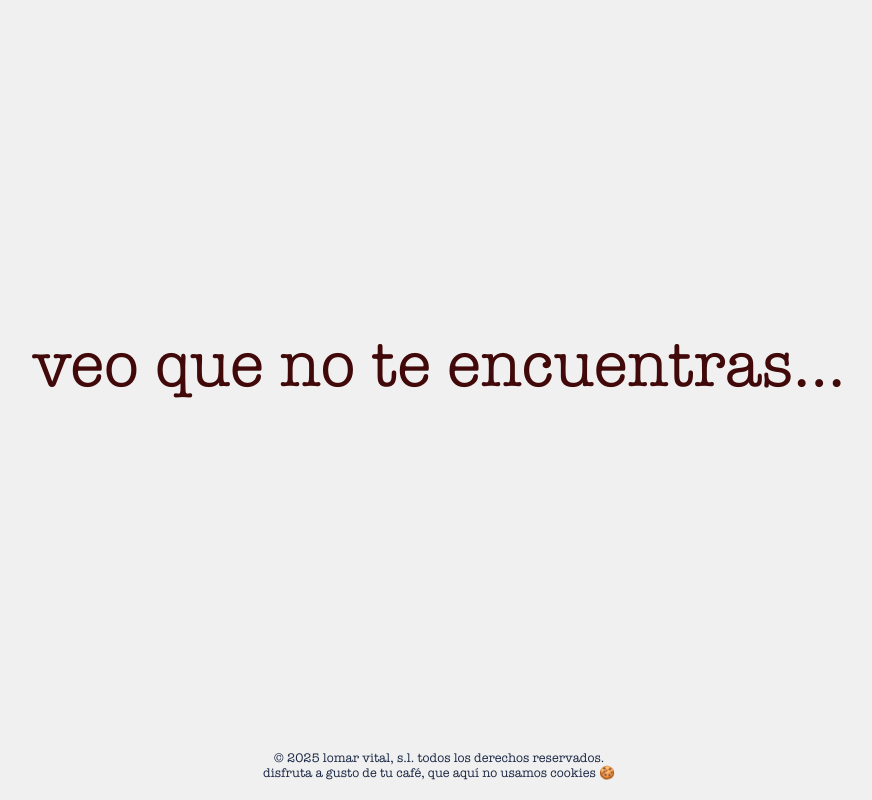
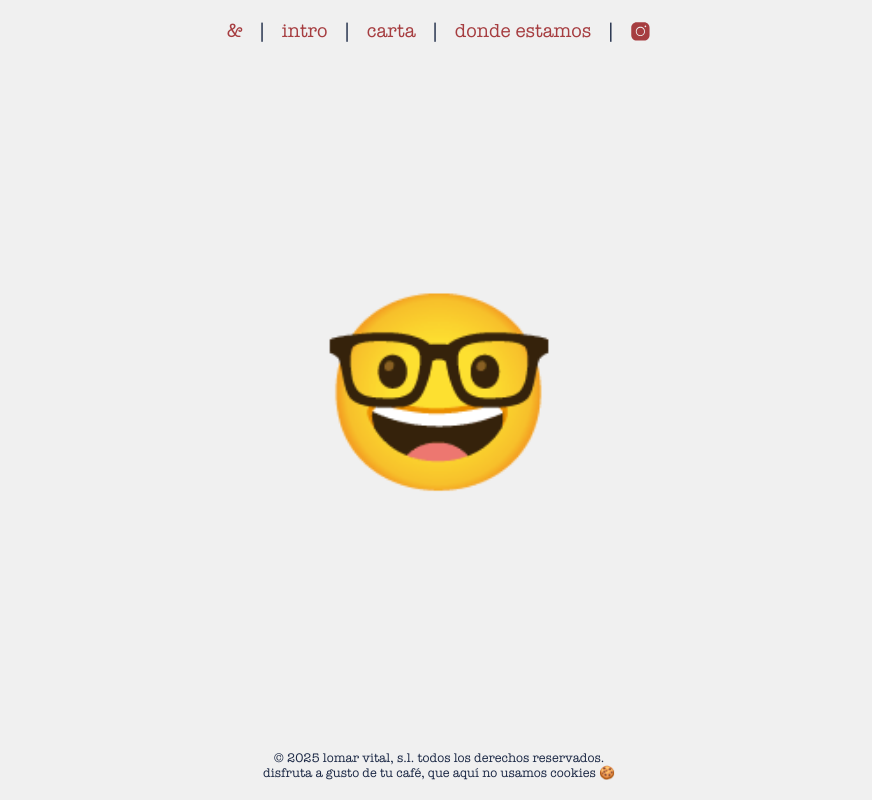
Before and after one commit to amartinj/liftandlatte, a plain HTML site: page 404.html in a window 1280 px wide. Shown: the whole page, without its empty margins (201-1073 px from the left). Drawn offline with Linux system fonts and the light colour scheme.

Commit message:
update 404

```diff
--- a/404.html
+++ b/404.html
@@ -3,7 +3,7 @@
 <head>
     <meta charset="UTF-8">
     <meta name="viewport" content="width=device-width, initial-scale=1.0">
-    <meta http-equiv="refresh" content="3; url=/" />
+    <meta http-equiv="refresh" content="3; url=index.html" />
     <title>lift & latte</title>
     <link rel="stylesheet" href="styles.css">
     <link rel="apple-touch-icon" sizes="180x180" href="/apple-touch-icon.png">
@@ -12,9 +12,20 @@
     <link rel="manifest" href="/site.webmanifest">
 </head>
 <body>
-
+<nav>
+    <a href="index.html">&</a> |
+    <a href="intro.html">intro</a> |
+    <a href="menu.html">carta</a> |
+    <!--a href="menu.html">carta</a-->
+    <a href="find_us.html">donde estamos</a> |
+    <a href="https://www.instagram.com/lift_and_latte_madrid" target="_blank">
+        <svg xmlns="http://www.w3.org/2000/svg" x="0px" y="0px"  viewBox="0 0 50 50">
+            <path d="M 16 3 C 8.83 3 3 8.83 3 16 L 3 34 C 3 41.17 8.83 47 16 47 L 34 47 C 41.17 47 47 41.17 47 34 L 47 16 C 47 8.83 41.17 3 34 3 L 16 3 z M 37 11 C 38.1 11 39 11.9 39 13 C 39 14.1 38.1 15 37 15 C 35.9 15 35 14.1 35 13 C 35 11.9 35.9 11 37 11 z M 25 14 C 31.07 14 36 18.93 36 25 C 36 31.07 31.07 36 25 36 C 18.93 36 14 31.07 14 25 C 14 18.93 18.93 14 25 14 z M 25 16 C 20.04 16 16 20.04 16 25 C 16 29.96 20.04 34 25 34 C 29.96 34 34 29.96 34 25 C 34 20.04 29.96 16 25 16 z"></path>
+        </svg>
+    </a>
+</nav>
     <div class="content">
-        <h2>veo que no te encuentras…</h2>
+        <h1>🤓</h1>
     </div>
     <footer>
         <div>© 2025 lomar vital, s.l. todos los derechos reservados.</div>
```
